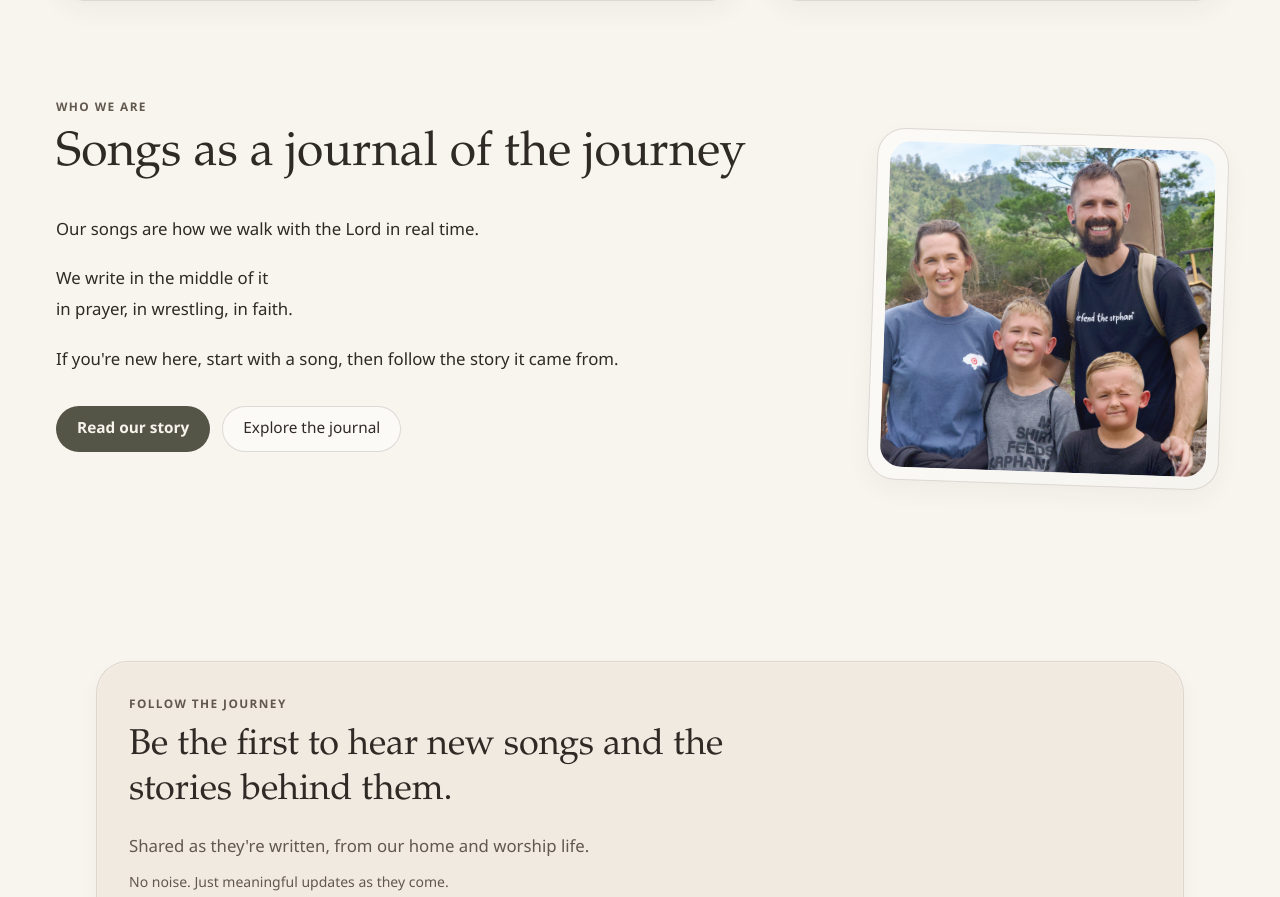
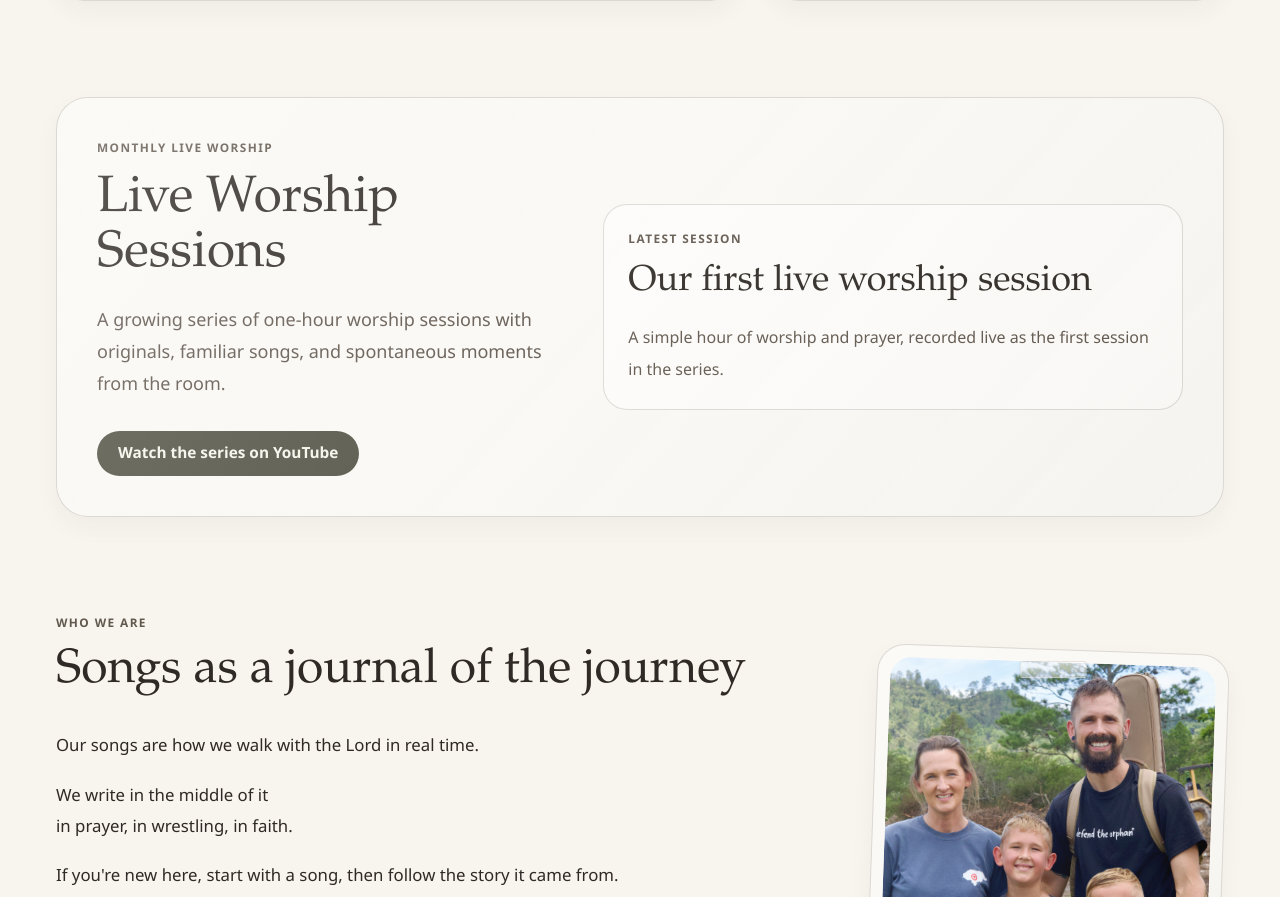
Before and after one commit to alexandergartley/the-gartleys, a Next.js app: page / in a window 1280 px wide. Shown: the part 1314-2211 px from the top of the page. Built offline with nearby package versions, Linux system fonts and the light colour scheme.

Commit message:
Add live worship series callouts

```diff
--- a/app/music/page.tsx
+++ b/app/music/page.tsx
@@ -1,3 +1,4 @@
+import { LiveWorshipCallout } from "@/components/live-worship-callout";
 import { PageShell } from "@/components/page-shell";
 import { SectionHeading } from "@/components/section-heading";
 import { SongCard } from "@/components/song/song-card";
@@ -32,6 +33,9 @@ export default function MusicPage() {
           ))}
         </div>
       </section>
+      <div className="mt-10">
+        <LiveWorshipCallout variant="compact" />
+      </div>
       <div className="mt-10 grid gap-6">
         {sortedSongs.map((song) => (
           <SongCard key={song.slug} song={song} />
--- a/app/page.tsx
+++ b/app/page.tsx
@@ -3,6 +3,7 @@ import Link from "next/link";
 
 import { JournalCard } from "@/components/journal-card";
 import { FollowAlongForm } from "@/components/follow-along-form";
+import { LiveWorshipCallout } from "@/components/live-worship-callout";
 import { MediaEmbed } from "@/components/media-embed";
 import { PageShell } from "@/components/page-shell";
 import { SectionHeading } from "@/components/section-heading";
@@ -85,6 +86,8 @@ export default async function HomePage() {
         </div>
       </section>
 
+      <LiveWorshipCallout />
+
       <section className="mt-24">
         <SectionHeading
           eyebrow="Who We Are"
--- /dev/null
+++ b/components/live-worship-callout.tsx
@@ -0,0 +1,64 @@
+import Link from "next/link";
+
+import { liveWorshipSeries } from "@/content/live-worship";
+
+type LiveWorshipCalloutProps = {
+  variant?: "featured" | "compact";
+};
+
+export function LiveWorshipCallout({ variant = "featured" }: LiveWorshipCalloutProps) {
+  if (variant === "compact") {
+    return (
+      <section className="soft-panel rounded-[1.75rem] p-6 sm:p-8">
+        <div className="grid gap-6 md:grid-cols-[minmax(0,1fr)_auto] md:items-center">
+          <div>
+            <p className="section-eyebrow">{liveWorshipSeries.cadence}</p>
+            <h2 className="mt-3 font-serif text-3xl leading-tight sm:text-4xl">
+              {liveWorshipSeries.title}
+            </h2>
+            <p className="mt-4 max-w-2xl text-base leading-8 text-[var(--muted)]">
+              {liveWorshipSeries.description}
+            </p>
+          </div>
+          <div className="flex md:justify-end">
+            <Link href={liveWorshipSeries.playlistUrl} className="button-secondary">
+              Watch the series on YouTube
+            </Link>
+          </div>
+        </div>
+      </section>
+    );
+  }
+
+  return (
+    <section className="mt-24">
+      <div className="soft-panel rounded-[2rem] p-6 sm:p-8 lg:p-10">
+        <div className="grid gap-8 lg:grid-cols-[minmax(0,0.9fr)_minmax(0,1.1fr)] lg:items-center">
+          <div>
+            <p className="section-eyebrow">{liveWorshipSeries.cadence}</p>
+            <h2 className="mt-4 font-serif text-[clamp(2rem,4vw,3.5rem)] leading-[1.08]">
+              {liveWorshipSeries.title}
+            </h2>
+            <p className="mt-5 max-w-2xl text-[1.05rem] leading-8 text-[var(--muted)] sm:text-lg">
+              {liveWorshipSeries.description}
+            </p>
+            <div className="mt-8 flex flex-wrap gap-3">
+              <Link href={liveWorshipSeries.playlistUrl} className="button-primary">
+                Watch the series on YouTube
+              </Link>
+            </div>
+          </div>
+          <div className="rounded-[1.5rem] border border-[var(--border)] bg-[rgba(255,255,255,0.45)] p-5 sm:p-6">
+            <p className="section-eyebrow">Latest Session</p>
+            <h3 className="mt-3 font-serif text-3xl leading-tight sm:text-4xl">
+              {liveWorshipSeries.latestSession.title}
+            </h3>
+            <p className="mt-4 text-base leading-8 text-[var(--muted)]">
+              {liveWorshipSeries.latestSession.description}
+            </p>
+          </div>
+        </div>
+      </div>
+    </section>
+  );
+}
--- /dev/null
+++ b/content/live-worship.ts
@@ -0,0 +1,13 @@
+export const liveWorshipSeries = {
+  title: "Live Worship Sessions",
+  cadence: "Monthly live worship",
+  description:
+    "A growing series of one-hour worship sessions with originals, familiar songs, and spontaneous moments from the room.",
+  playlistUrl:
+    "https://youtube.com/playlist?list=PLhuLtu2X5kNbbzYPz7NkCR3IXkvOjCC8A&si=Prs0nOSuz0DuxOwQ",
+  latestSession: {
+    title: "Our first live worship session",
+    description:
+      "A simple hour of worship and prayer, recorded live as the first session in the series."
+  }
+} as const;
```
